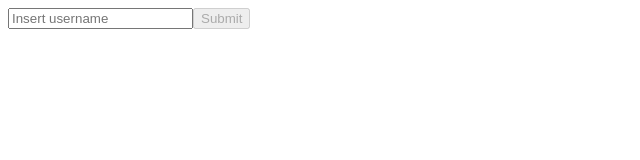
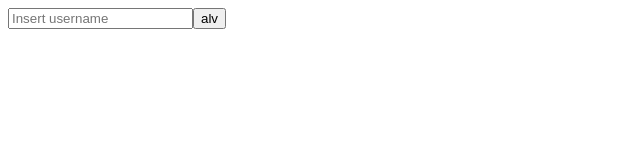
Before and after one commit to fervelagu/gtApp, an Angular app: page / in a window 1280 px wide. Shown: the top 160 px of the page, without its empty margins (0-640 px from the left). Built offline with nearby package versions, Linux system fonts and the light colour scheme.

Commit message:
api response

```diff
--- a/src/app/app.component.html
+++ b/src/app/app.component.html
@@ -1,7 +1,6 @@
 
-<form #myForm="ngForm" (ngSubmit)="submitForm(myForm.form);">
+<!-- <form #myForm="ngForm" (ngSubmit)="submitForm(myForm.form);"> -->
     <!-- <input  type="text" name="userOne" placeholder="Insert username" [(ngModel)]="userOne" > -->
-
     <input type="text" name="one" placeholder="Insert username" ngModel #one="ngModel" required>
     <!-- <input type="text" name="two" placeholder="Insert another username" ngModel #two="ngModel" required> -->
 
@@ -12,4 +11,6 @@
         Usernames are required
     </div> -->
 
-    <button class="btn btn-primary" [disabled]="!myForm.valid">Submit</button>
+    <!-- <button class="btn btn-primary" [disabled]="!myForm.valid">Submit</button> -->
+
+    <button (click)='getUsr()'>alv</button>
--- a/src/app/app.component.ts
+++ b/src/app/app.component.ts
@@ -9,14 +9,24 @@ import { ApiService } from './api.service';
 })
 export class AppComponent {
   title = 'gitApp';
+  usr: any = [];
 
   constructor(private apiService: ApiService){}
 
-  submitForm(form){
-    let one = form.value.one;
-    console.log(form.value.one);
-    //if(one = two) return alert('Oops, usernames cant be the same :/');
-    this.apiService.getUser(one).subscribe(one => one);
-    //this.apiService.getUser(two).subscribe(two => two);
+  getUsr(){
+    this.usr = [];
+    let usrnm = 'fervlazq';
+    this.apiService.getUser(usrnm).subscribe((data: {}) => {
+      console.log(data);
+      this.usr = data;
+    });
   }
+
+  // submitForm(form){
+  //   let one = form.value.one;
+  //   console.log(form.value.one);
+  //   //if(one = two) return alert('Oops, usernames cant be the same :/');
+  //   this.apiService.getUser(one).subscribe(one => one);
+  //   //this.apiService.getUser(two).subscribe(two => two);
+  // }
 }
```
